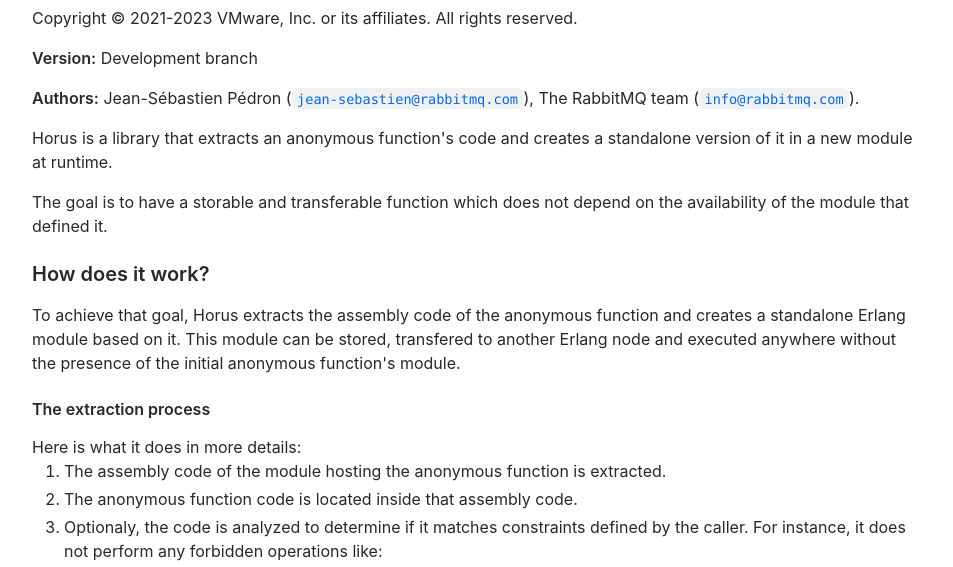
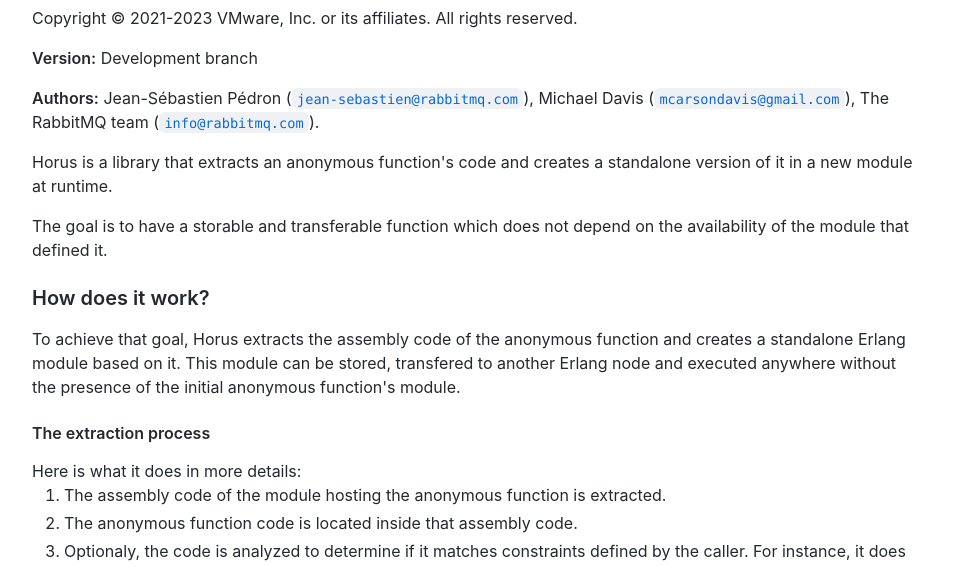
Before and after one commit to rabbitmq/horus, a plain HTML site: page overview-summary.html in a window 1280 px wide. Shown: the part 162-729 px from the top of the page, without its empty margins (13-966 px from the left). Drawn offline with Linux system fonts and the light colour scheme.

Commit message:
deploy: 54affd342ad3d90666d47ce98cee585cf51cfd62

```diff
--- a/overview-summary.html
+++ b/overview-summary.html
@@ -13,7 +13,7 @@
 <p>Copyright © 2021-2023 VMware, Inc. or its affiliates.  All rights reserved.</p>
 <p><b>Version:</b> Development branch
 </p>
-<p><b>Authors:</b> Jean-Sébastien Pédron (<a href="mailto:jean-sebastien@rabbitmq.com"><tt>jean-sebastien@rabbitmq.com</tt></a>), The RabbitMQ team (<a href="mailto:info@rabbitmq.com"><tt>info@rabbitmq.com</tt></a>).</p>
+<p><b>Authors:</b> Jean-Sébastien Pédron (<a href="mailto:jean-sebastien@rabbitmq.com"><tt>jean-sebastien@rabbitmq.com</tt></a>), Michael Davis (<a href="mailto:mcarsondavis@gmail.com"><tt>mcarsondavis@gmail.com</tt></a>), The RabbitMQ team (<a href="mailto:info@rabbitmq.com"><tt>info@rabbitmq.com</tt></a>).</p>
 <p>
 Horus is a library that extracts an anonymous function's code and creates a
 standalone version of it in a new module at runtime.</p>
```
Also changed, not shown: 1 other file.
